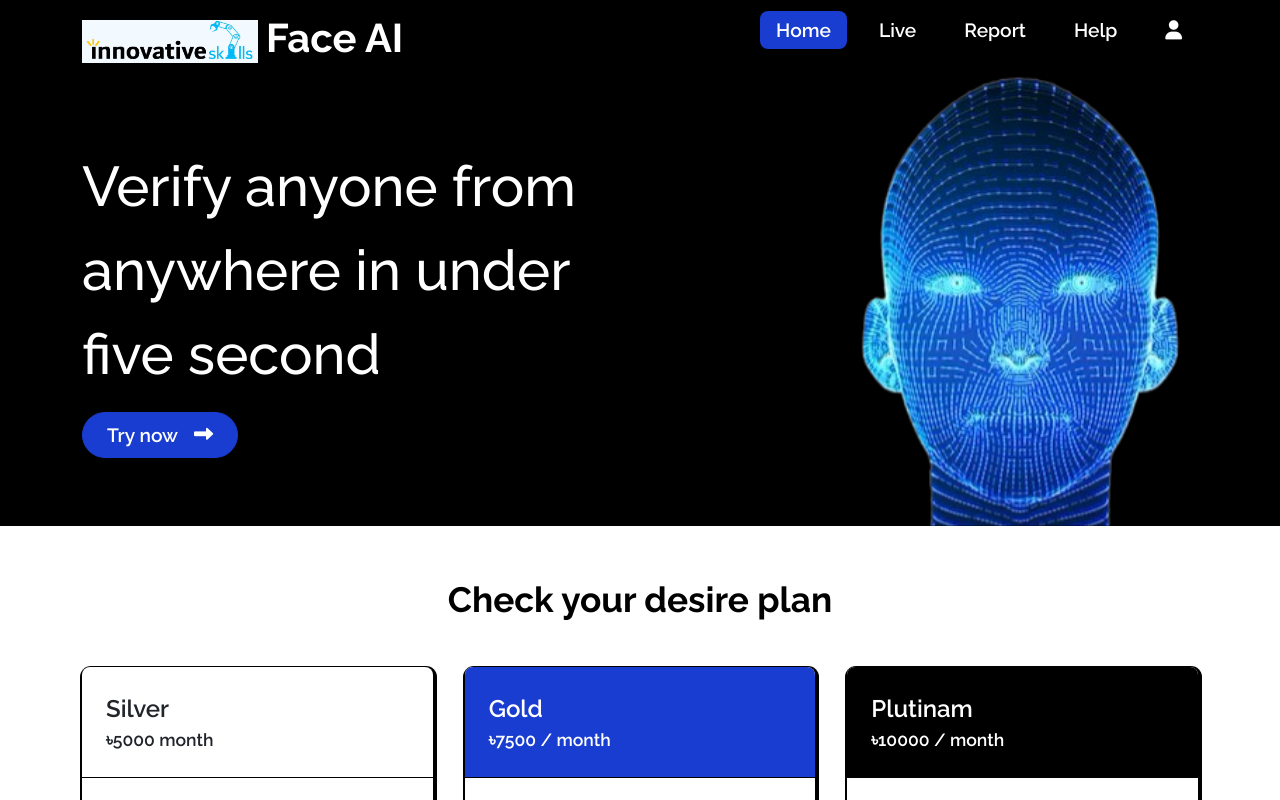
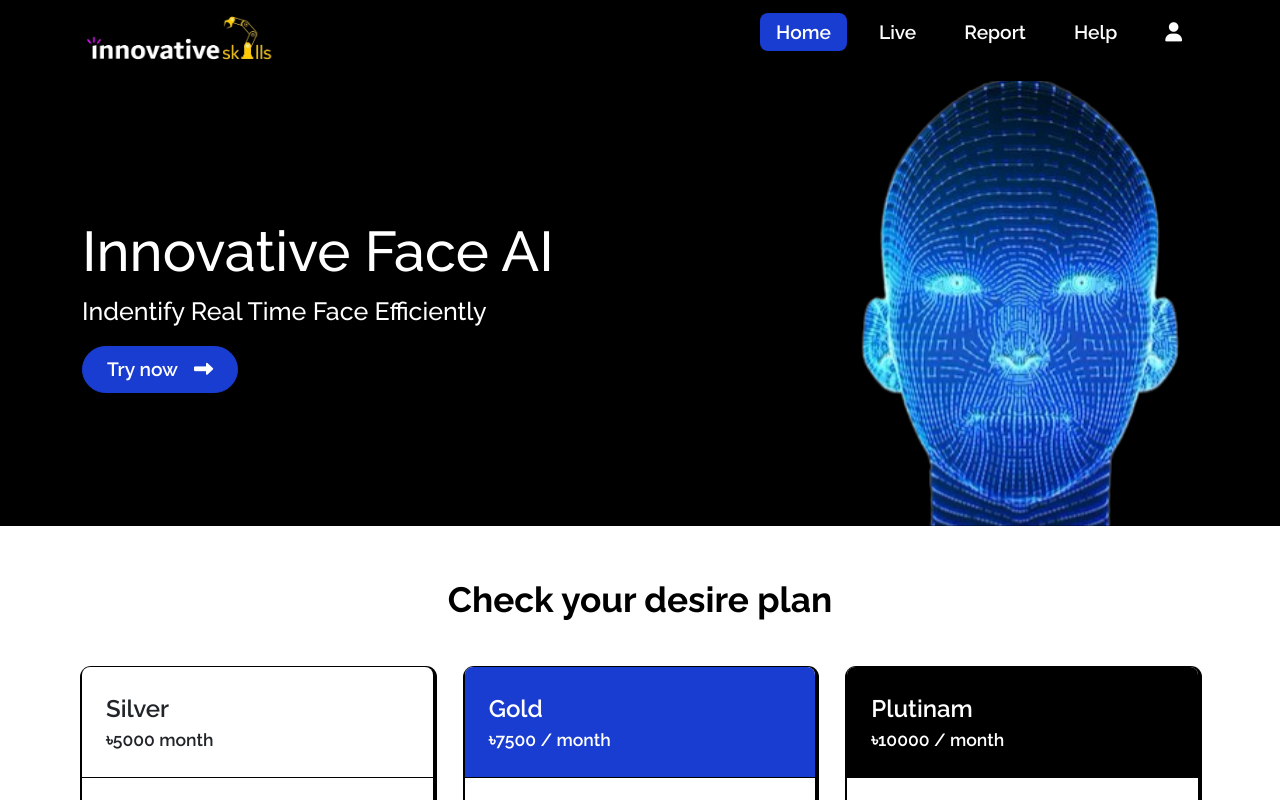
Before and after one commit to munna-ahmed-web/face-detection-react, a React (Vite) app: page / in a window 1280 px wide. Shown: the top 800 px of the page. Built offline with nearby package versions, Linux system fonts and the light colour scheme.

Commit message:
logo updated

```diff
--- a/src/assets/css/style.css
+++ b/src/assets/css/style.css
@@ -497,7 +497,7 @@ img{
     align-items: flex-start;
 }
 .live_footage{
-    width: 70%;
+    width: 100%;
     background: rgba(0, 0, 0, .5);
 
 }
--- a/src/components/header/HeaderComponent.jsx
+++ b/src/components/header/HeaderComponent.jsx
@@ -37,13 +37,13 @@ const HeaderComponent = () => {
                 </div>
               </div>
               <div className="header_logo">
-                <NavLink href="index.html" style={{textDecoration:'none'}}>
+                <NavLink to={"/"} style={{ textDecoration: "none" }}>
                   <img
-                    src="../../../src/assets/img/logo/logo.jpg"
+                    src="../../../src/assets/img/logo/logo.png"
                     alt=""
-                    style={{ width: "11rem", marginRight:'.5rem' }}
+                    style={{ width: "12rem", marginRight: ".5rem" }}
                   />
-                  Face AI
+                  {/* <span style={{fontSize:'2rem', marginBottom:'-2px'}}>Face AI</span> */}
                 </NavLink>
               </div>
 
--- a/src/pages/home/index.jsx
+++ b/src/pages/home/index.jsx
@@ -10,7 +10,8 @@ const Home = () => {
             <div className="slider_left">
               <div className="slider_left_data">
                 <p className="slider_text">
-                  Verify anyone from anywhere in under five second
+                  Innovative Face AI
+                  <p style={{fontSize:'25px'}}>Indentify Real Time Face Efficiently</p>
                 </p>
                 <a href="#" className="btn_blue">
                   <span>Try now</span>
--- a/src/pages/live/LivePage.jsx
+++ b/src/pages/live/LivePage.jsx
@@ -296,12 +296,10 @@ const LivePage = () => {
               </div>
 
               {/* <!-- Face Maching --> */}
-              <div className="live_chaking">
-                {/* <!-- Checking Single person --> */}
+              {/* <div className="live_chaking">
                 {totalNumber.map((item) => {
                   return (
                     <div className="single_chaking" key={item + 5}>
-                      {/* <!-- Image form database --> */}
                       <div className="img_database">
                         <img
                           src="../../../src/assets/img/databaseImg/database.jpeg"
@@ -309,8 +307,6 @@ const LivePage = () => {
                           className="database_img"
                         />
                       </div>
-
-                      {/* <!-- person data --> */}
                       <div className="person_data">
                         <div className="person_single_line">
                           <p className="small_text key">Name:</p>
@@ -351,7 +347,6 @@ const LivePage = () => {
                   );
                 })}
                 <div className="single_chaking">
-                  {/* <!-- Image form database --> */}
                   <div className="img_database">
                     <img
                       src="../../../src/assets/img/databaseImg/database.jpeg"
@@ -359,8 +354,6 @@ const LivePage = () => {
                       className="database_img"
                     />
                   </div>
-
-                  {/* <!-- person data --> */}
                   <div className="person_data">
                     <div className="person_single_line">
                       <p className="small_text key">Name:</p>
@@ -393,8 +386,6 @@ const LivePage = () => {
                       </select>
                     </div>
                   </div>
-
-                  {/* <!-- Image form camera --> */}
                   <div className="img_camera">
                     <img
                       src="../../../src/assets/img/liveImg/images.jpeg"
@@ -403,7 +394,7 @@ const LivePage = () => {
                     />
                   </div>
                 </div>
-              </div>
+              </div> */}
             </div>
           </div>
         </div>
```
Also changed, not shown: src/assets/img/logo/logo.jpg (deleted), src/assets/img/logo/logo.png (added).
